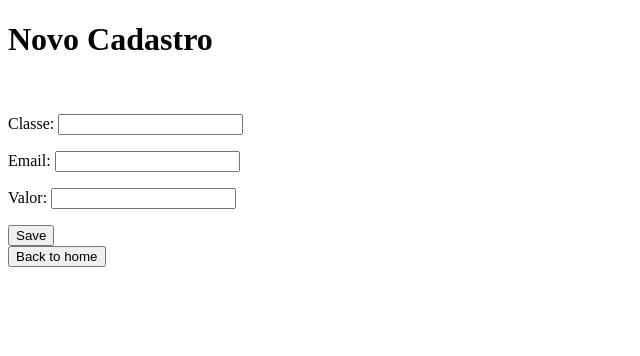
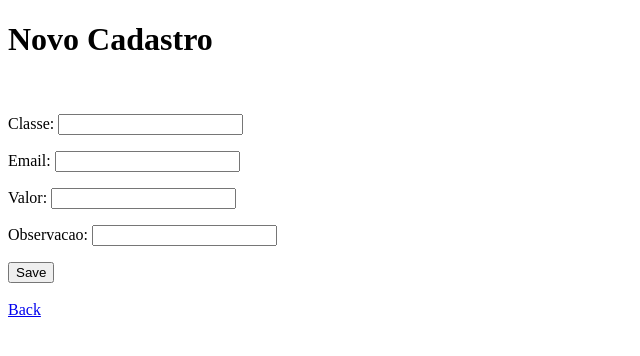
Before and after one commit to yjoaoneto/imersaofabrica, a Django app: page /create/ in a window 1280 px wide. Shown: the top 356 px of the page, without its empty margins (0-640 px from the left). Run offline with Django 4.2, Linux system fonts and the light colour scheme.

Commit message:
att do projeto

```diff
--- a/projeto/forms.py
+++ b/projeto/forms.py
@@ -5,4 +5,4 @@ class FormularioPostagem(ModelForm):
 
     class Meta:
         model = Formulario
-        fields = ['classe', 'email','valor']
+        fields = ['classe', 'email','valor','observacao']
--- a/projeto/templates/projeto/create.html
+++ b/projeto/templates/projeto/create.html
@@ -15,7 +15,8 @@
         {{ form.as_p }}
 
         <input type="submit" value="Save">
-        <br><form action="{% url 'home' %}"><input type="submit" value="Back to home" /></form>
+        <br>
+        <br><a href="{% url 'home' %}">Back</a>
     </form>
 </body>
 </html>
--- a/projeto/templates/projeto/home.html
+++ b/projeto/templates/projeto/home.html
@@ -11,9 +11,10 @@
 
     <br>
     <ul>
+
     {% for postagem in postagens %}
 
-        <li><a href="{% url 'leitura_postagem' postagem.id %}">{{ postagem.classe }}</a>  --  {{ postagem.data_publicacao }} -- {{postagem.email}} -- {{postagem.comentario}}</li>
+        <li><a href="{% url 'leitura_postagem' postagem.id %}">{{ postagem.classe }}</a>  --  {{ postagem.data_publicacao }} -- {{ postagem.email }} -- {{ postagem.comentario }}</li>
 
     {% endfor %}
     </ul>
--- a/projeto/urls.py
+++ b/projeto/urls.py
@@ -3,7 +3,7 @@ from projeto.views import home, create, leitura_postagem, update, delete
 
 urlpatterns = [
 
-    path('', home),
+    path('', home, name='home'),
     path('create/', create, name='create'),
     path('post/<int:pk>/', leitura_postagem, name='leitura_postagem'),
     path('update/<int:pk>/', update, name='update'),
```
Also changed, not shown: db.sqlite3, projeto/migrations/0001_initial.py, projeto/templates/projeto/postagem.html (line endings or trailing spaces).
